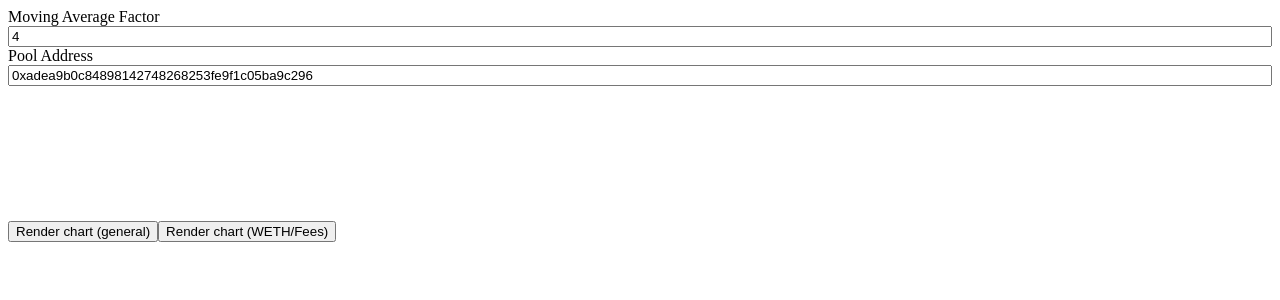
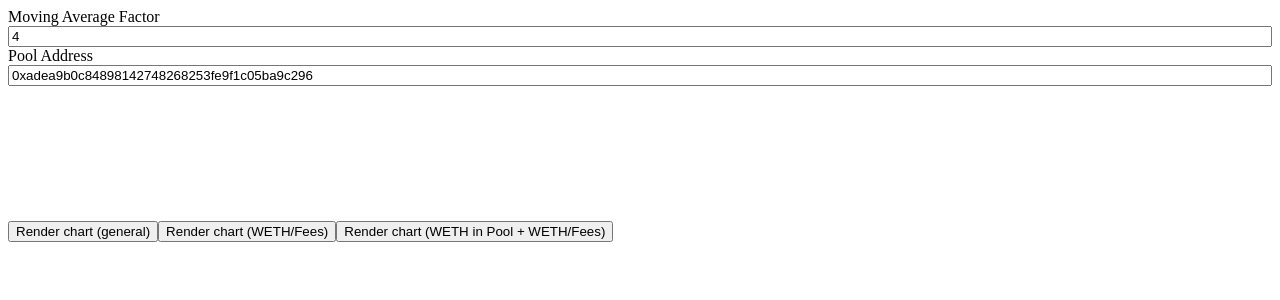
Before and after one commit to bagatka/dex-analyzer, an Angular app: page / in a window 1280 px wide. Shown: the top 300 px of the page. Built offline with nearby package versions, Linux system fonts and the light colour scheme.

Commit message:
Add new chart

```diff
--- a/src/app/app.component.html
+++ b/src/app/app.component.html
@@ -7,4 +7,5 @@
 
 <button (click)="renderChart()">Render chart (general)</button>
 <button (click)="renderChartWethFees()">Render chart (WETH/Fees)</button>
+<button (click)="renderChart3()">Render chart (WETH in Pool + WETH/Fees)</button>
 <canvas #canvas></canvas>
--- a/src/app/app.component.ts
+++ b/src/app/app.component.ts
@@ -244,6 +244,112 @@ export class AppComponent {
         Chart.register(...registerables);
     });
   }
+
+  renderChart3() {
+    this.chart?.clear();
+    this.chart?.destroy();
+    this.chart = undefined;
+
+    this.labels = [];
+    this.feeData = [];
+    this.wethInPoolData = [];
+    this.movingAverageBlockTimeData = [];
+
+    const movingAverageFactor = this.form.get('movingAverageFactor')?.getRawValue();
+    const poolAddress = this.form.get('poolAddress')?.getRawValue();
+
+    this.httpClient.get(`https://api.etherscan.io/api?module=account&action=tokentx&contractaddress=${wethAddress}&address=${poolAddress}&startblock=0&endblock=28922248&sort=asc&apikey=JKZX1IQUGNZR8CAXGG8NN9KD3BAWMEPF4H`)
+      .subscribe((data: any) => {
+        // const addLiquidityTx = data.result.shift();
+        const rawData = data.result.map((x: any) => {
+          let value;
+
+          if (x.from.toLowerCase() === poolAddress) {
+              value = -Number(x.value);
+          } else {
+            value = Number(x.value);
+          }
+
+          return {
+            value: value,
+            blockNumber: x.blockNumber,
+            fee: Number(x.gasPrice) * Number(x.gasUsed),
+            hash: x.hash
+          }
+        });
+
+        const groups = groupBy(rawData, (x: any) => x.blockNumber);
+
+        const wethDivFees: number[] = [];
+        let lastValue = 0;
+        let feeSum = 0; //Number(addLiquidityTx.gasPrice) * Number(addLiquidityTx.gasUsed);
+        for (let key in groups) {
+          const group = groups[key];
+          this.labels.push(key);
+          const total = group.reduce((acc, x) => acc + x.value, 0) / 10**18;
+          const txGroups = groupBy(group, (x: any) => x.hash);
+          console.log(txGroups);
+          let fee = 0;
+          for (let txKey in txGroups) {
+            fee = txGroups[txKey].reduce((acc, x) => acc + x.fee, 0) / 10**18;
+          }
+          lastValue += total;
+          feeSum += fee;
+          this.feeData.push(feeSum);
+          this.wethInPoolData.push(lastValue);
+          wethDivFees.push(lastValue / feeSum);
+        }
+        const ctx = this.canvas.nativeElement;
+
+        const config = {
+          type: 'line' as const,
+          data: {
+            labels: this.labels,
+            datasets: [{
+              label: 'WETH in pool',
+              data: this.wethInPoolData,
+              yAxisID: 'y',
+            }, {
+              label: 'WETH/Fees',
+              data: wethDivFees,
+              yAxisID: 'y1',
+            }]
+          },
+          options: {
+            responsive: true,
+            plugins: {
+              legend: {
+                position: 'top' as const,
+              },
+              title: {
+                display: true,
+                text: 'Chart.js Floating Bar Chart'
+              }
+            },
+            scales: {
+              y: {
+                type: 'linear',
+                display: true,
+                position: 'left',
+              },
+              y1: {
+                type: 'linear',
+                display: true,
+                position: 'right',
+
+                // grid line settings
+                grid: {
+                  drawOnChartArea: false, // only want the grid lines for one axis to show up
+                },
+              },
+            }
+          }
+        };
+
+        this.chart = new Chart(ctx, config as any);
+        Chart.register(...registerables);
+    });
+  }
 }
 
 const groupBy = <T>(array: T[], predicate: (value: T, index: number, array: T[]) => string) =>
```
